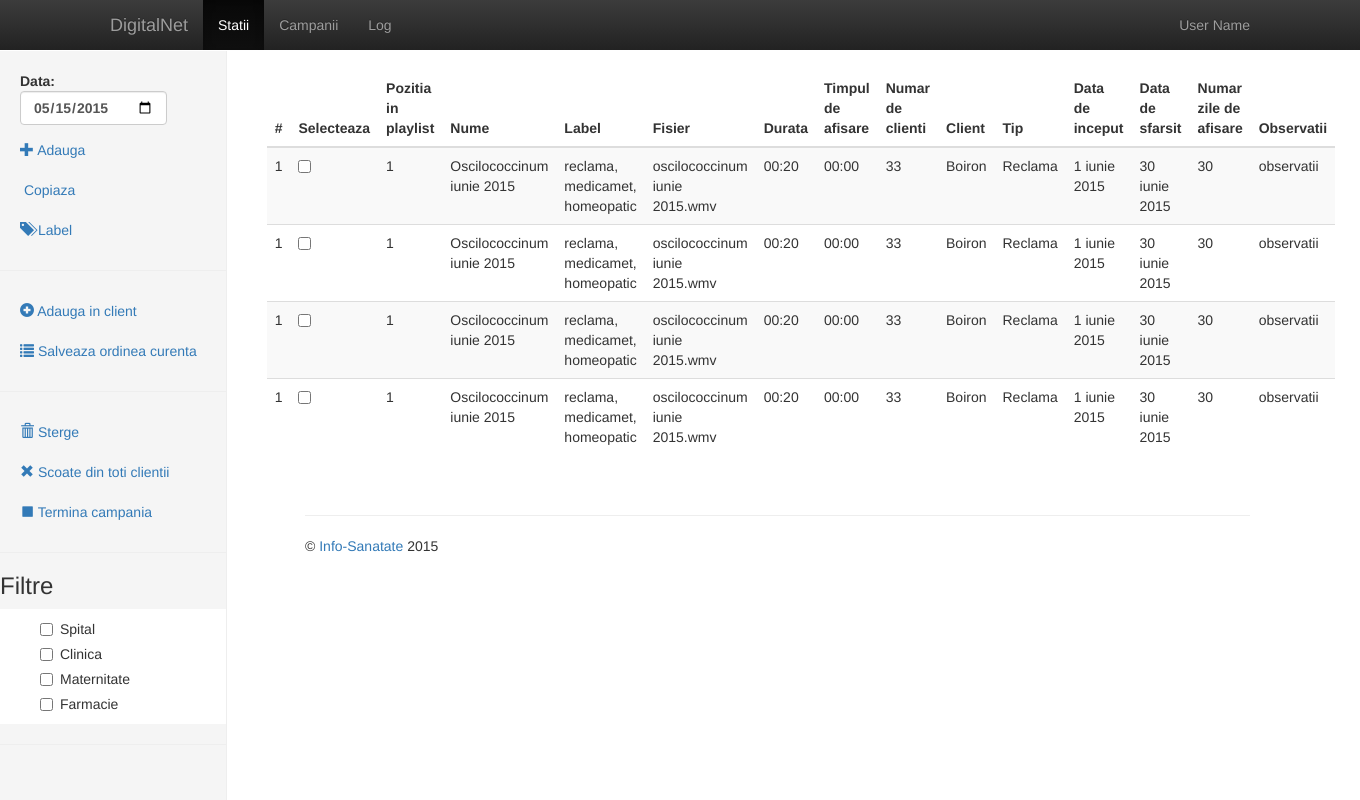
After one commit to urucualex/digitalnet, a CodeIgniter app: page /database/media in a window 1360 px wide. The commit adds this page. Run offline with CodeIgniter, Linux system fonts and the light colour scheme; some libraries are stand-ins or nearby versions.

Commit message:
Add media views, update clients views

```diff
--- /dev/null
+++ b/application/controllers/Media.php
@@ -0,0 +1,25 @@
+<?php
+defined('BASEPATH') OR exit('No direct script access allowed');
+
+class Media extends CI_Controller {
+
+	/**
+	 * Index Page for this controller.
+	 *
+	 * Maps to the following URL
+	 * 		http://example.com/index.php/welcome
+	 *	- or -
+	 * 		http://example.com/index.php/welcome/index
+	 *	- or -
+	 * Since this controller is set as the default controller in
+	 * config/routes.php, it's displayed at http://example.com/
+	 *
+	 * So any other public methods not prefixed with an underscore will
+	 * map to /index.php/welcome/<method_name>
+	 * @see http://codeigniter.com/user_guide/general/urls.html
+	 */
+	public function index()
+	{
+		$this->load->view('media');
+	}
+}
--- /dev/null
+++ b/application/views/media.php
@@ -0,0 +1,184 @@
+<?php
+    $this->load->view('header');
+    $this->load->view('menu');
+?>
+
+<div class="container-fluid">
+	<div class="row">
+		<div class="col-sm-2 sidebar">
+			<ul class="nav nav-sidebar">
+				<li>
+					<label>Data: <input type="date" class="form-control" value="2015-05-15"></label>
+				</li>
+				<li>
+					<a href="/media/add"><span class="glyphicon glyphicon-plus"></span> Adauga</a>
+				</li>
+				<li>
+					<a href="/media/copy"><span class="glyphicon glyphicon-duplicate"></span> Copiaza</a>
+				</li>
+				<li>
+					<a href="/media/add_label"><span class="glyphicon glyphicon-tags"></span> Label</a>
+				</li>
+				<li>
+					<hr>
+				</li>
+				<li>
+					<a href="#"><span class="glyphicon glyphicon-plus-sign"></span> Adauga in client</a>
+				</li>
+				<li>
+					<a href="#"><span class="glyphicon glyphicon-list"></span> Salveaza ordinea curenta</a>
+				</li>
+				<li>
+					<hr>
+				</li>
+				<li>
+					<a href="#"><span class="glyphicon glyphicon-trash"></span> Sterge</a>
+				</li>
+				<li>
+					<a href="#"><span class="glyphicon glyphicon-remove"></span> Scoate din toti clientii</a>
+				</li>
+				<li>
+					<a href="#"><span class="glyphicon glyphicon-stop"></span> Termina campania</a>
+				</li>
+				<li>
+					<hr>
+				</li>
+				<li>
+					<h3>Filtre</h3>
+					<div class="filter-list-box">
+						<ul>
+							<li class="checkbox">
+								<label>
+									<input type="checkbox">Spital
+								</label>
+							</li>
+							<li class="checkbox">
+								<label>
+									<input type="checkbox">Clinica
+								</label>
+							</li>
+							<li class="checkbox">
+								<label>
+									<input type="checkbox">Maternitate
+								</label>
+							</li>
+							<li class="checkbox">
+								<label>
+									<input type="checkbox">Farmacie
+								</label>
+							</li>
+					</div>
+				</li>
+				<li>
+					<hr/>
+				</li>
+			</ul>
+		</div>
+
+		<div class="col-sm-10 col-sm-offset-2 main"> <!-- Content -->
+			<table class="table table-striped">
+				<thead>
+					<tr>
+						<th>#</th>
+						<th>Selecteaza</th>
+						<th>Pozitia in playlist</th>
+						<th>Nume</th>
+						<th>Label</th>
+						<th>Fisier</th>
+						<th>Durata</th>
+						<th>Timpul de afisare</th>
+						<th>Numar de clienti</th>
+						<th>Client</th>
+						<th>Tip</th>
+						<th>Data de inceput</th>
+						<th>Data de sfarsit</th>
+						<th>Numar zile de afisare</th>
+						<th>Observatii</th>
+ 					</tr>
+				</thead>
+				<tbody>
+					<tr>
+						<td>1</td>
+						<td>
+							<label><input type="checkbox"/></label>
+						</td>
+						<td>1</td>
+						<td>Oscilococcinum iunie 2015</td>
+						<td>reclama, medicamet, homeopatic</td>
+						<td>oscilococcinum iunie 2015.wmv</td>
+						<td>00:20</td>
+						<td>00:00</td>
+						<td>33</td>
+						<td>Boiron</td>
+						<td>Reclama</td>
+						<td>1 iunie 2015</td>
+						<td>30 iunie 2015</td>
+						<td>30</td>
+						<td>observatii</td>
+					</tr>
+					<tr>
+						<td>1</td>
+						<td>
+							<label><input type="checkbox" /></label>
+						</td>
+						<td>1</td>
+						<td>Oscilococcinum iunie 2015</td>
+						<td>reclama, medicamet, homeopatic</td>
+						<td>oscilococcinum iunie 2015.wmv</td>
+						<td>00:20</td>
+						<td>00:00</td>
+						<td>33</td>
+						<td>Boiron</td>
+						<td>Reclama</td>
+						<td>1 iunie 2015</td>
+						<td>30 iunie 2015</td>
+						<td>30</td>
+						<td>observatii</td>
+					</tr>
+					<tr>
+						<td>1</td>
+						<td>
+							<label><input type="checkbox" /></label>
+						</td>
+						<td>1</td>
+						<td>Oscilococcinum iunie 2015</td>
+						<td>reclama, medicamet, homeopatic</td>
+						<td>oscilococcinum iunie 2015.wmv</td>
+						<td>00:20</td>
+						<td>00:00</td>
+						<td>33</td>
+						<td>Boiron</td>
+						<td>Reclama</td>
+						<td>1 iunie 2015</td>
+						<td>30 iunie 2015</td>
+						<td>30</td>
+						<td>observatii</td>
+					</tr>
+					<tr>
+						<td>1</td>
+						<td>
+							<label><input type="checkbox" /></label>
+						</td>
+						<td>1</td>
+						<td>Oscilococcinum iunie 2015</td>
+						<td>reclama, medicamet, homeopatic</td>
+						<td>oscilococcinum iunie 2015.wmv</td>
+						<td>00:20</td>
+						<td>00:00</td>
+						<td>33</td>
+						<td>Boiron</td>
+						<td>Reclama</td>
+						<td>1 iunie 2015</td>
+						<td>30 iunie 2015</td>
+						<td>30</td>
+						<td>observatii</td>
+					</tr>
+				</tbody>
+			</table>
+		</div> <!-- Content -->
+	</div>
+</div>
+
+
+<?php
+    $this->load->view('footer');
--- a/application/views/menu.php
+++ b/application/views/menu.php
@@ -15,7 +15,7 @@
                     <a href="/clients">Statii</a>
                 </li>
                 <li>
-                    <a href="/campaigns">Campanii</a>
+                    <a href="/media">Campanii</a>
                 </li>
                 <li>
                     <a href="/log">Log</a>
--- a/css/main.css
+++ b/css/main.css
@@ -10,3 +10,13 @@
 	overflow: scroll;
 	background-color: white;
 }
+
+
+
+.nav-sidebar label {
+	margin-left: 20px;
+}
+
+.nav-sidebar .filter-list-box label {
+	margin-left: inherit;
+}
```
Also changed, not shown: application/views/clients.php (+7 -2 lines).
